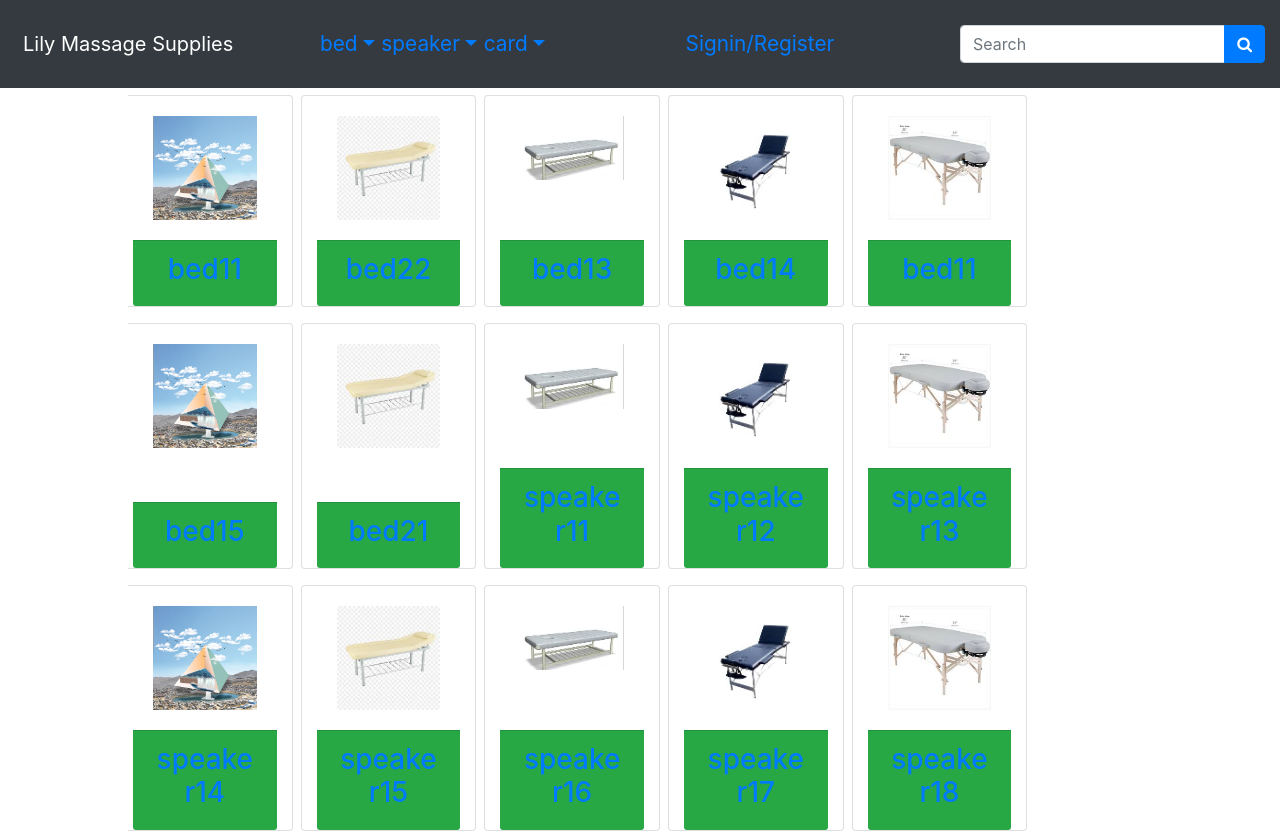
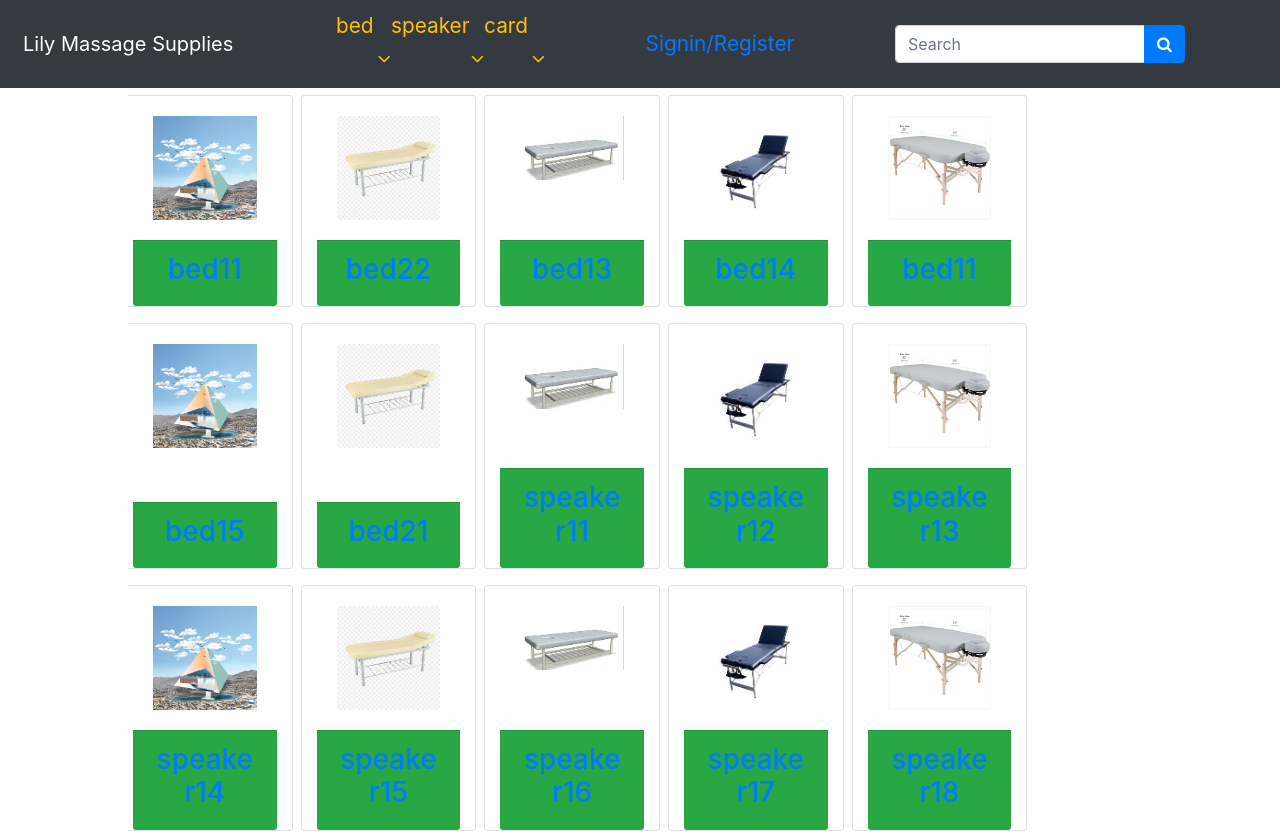
Before and after one commit to huazhou2/ecomm, a React (Create React App) app in the folder client/: page / in a window 1280 px wide. Shown: the top 833 px of the page. Built offline with nearby package versions, Linux system fonts and the light colour scheme.

Commit message:
fixed more css

```diff
--- a/client/src/components/header.jsx
+++ b/client/src/components/header.jsx
@@ -43,17 +43,19 @@ class Header extends Component {
   topright_menu() {
     const {isAuthenticated, user} = this.props.auth;
     return (
-      <ul className="navbar-nav">
+      <ul className="navbar-nav d-flex justify-content-center">
         <li className="nav-item dropdown" key="navall">
           {isAuthenticated ? (
             <a
               href="/"
-              className="dropdown-toggle"
               data-toggle="dropdown"
               role="button"
               aria-haspopup="true"
               aria-expanded="false">
-              {user.name}
+       <img src={user.avatar} alt={user.name} title={user.name}
+                        className="rounded-circle"
+			style={{ width: '25px', marginRight: '5px'}}/>
+		 <i className='fa fa-angle-down py-2 float-right d-block'/>
             </a>
           ) : (
             <a
@@ -86,9 +88,9 @@ class Header extends Component {
     return (
       <div style={{fontSize: '1.3em'}}>
         <nav className="navbar navbar-expand-sm navbar-light bg-dark fixed-top px-0">
-          <div className="col-lg-3 col-md-6 my-sm-3 d-flex flex-row justify-content-between">
+          <div className="col-sm-4 col-lg-3 col-md-6 my-sm-3 d-flex flex-row justify-content-between ml-0">
             {this.props.location.pathname !== '/' && (
-              <span className="d-block d-md-none ml-0" onClick={this.goBack}>
+              <span className="d-block d-md-none" onClick={this.goBack}>
                 {' '}
                 <i className="fa fa-arrow-left fa-2x " />
               </span>
@@ -108,35 +110,36 @@ class Header extends Component {
             </button>
           </div>
 
-          <div className="collapse navbar-collapse  d-md-block" id="storemenu">
-            <ul className="navbar-nav col-lg-3 col-md-6 d-flex justify-content-between align-items-stretch">
+          <div className="collapse navbar-collapse hide d-md-block" id="storemenu">
+            <ul className="navbar-nav col-lg-3 col-md-6 d-flex justify-content-between align-items-stretch pl-3" >
               {this.getGroup1().map((item, i) => (
                 <li className="nav-item dropdown" key={i}>
                   <a
                     href="/"
-                    className="dropdown-toggle"
+                    className="d-block text-warning"
                     data-toggle="dropdown"
                     role="button"
                     aria-haspopup="true"
                     aria-expanded="false">
-                    {item}
+		    {item}
+	    <i className='fa fa-angle-down py-2  pl-2 float-right d-block'/>
                   </a>
-                  <ul className="dropdown-menu">
+                  <ul className="dropdown-menu bg-secondary">
                     {this.getGroup2(item).map((item2, j) => (
                       <li
                         key={j}
-                        className="nav-item"
+			className="nav-item"
                         data-toggle="collapse"
                         data-target=".navbar-collapse.show">
-                        <Link to={`/groups/${item2}`}> {item2}</Link>
+			<Link to={`/groups/${item2}`}> <span className='text-warning'> {item2}</span></Link>
                       </li>
                     ))}
                   </ul>
                 </li>
               ))}
             </ul>
-            <div className="mx-sm-auto">{this.topright_menu()}</div>
-            <div className="input-group col-lg-4 pl-0">
+            <div className="col-sm-4">{this.topright_menu()}</div>
+            <div className="input-group col-sm-4">
               <input
                 className="form-control"
                 type="search"
--- a/client/src/components/main.jsx
+++ b/client/src/components/main.jsx
@@ -8,7 +8,7 @@ class Main extends Component {
     const contents = [];
     var content = [];
     data.forEach((item, i) => {
-      content.push({link:'/static/' + item.linkimg,name: item.item});
+      content.push({link:'/static/' + item.linkimg,name: item.name});
       if (i > 1 && i % col_num === col_num - 1) {
         contents.push(content);
         content = [];
--- a/client/src/components/product.jsx
+++ b/client/src/components/product.jsx
@@ -22,7 +22,7 @@ class Product extends Component {
                   id="full_img"
                   className="img-fluid"
                   src={`/static/${item.linkimg}`}
-                  alt={item.item}
+                  alt={item.name}
                 />
               </div>
             ))}
--- a/client/src/components/routes.jsx
+++ b/client/src/components/routes.jsx
@@ -37,7 +37,7 @@ class Routes extends Component {
               render={({match}) => (
                 <Product
                   match={match}
-                  data={data.filter(item => item.item === match.params.id1)}
+                  data={data.filter(item => item.name === match.params.id1)}
                 />
               )}
             />
```
Also changed, not shown: client/src/data/mass_back.json (added, +1 -0 lines), client/src/data/massagedata.json (+1 -1 lines), client/src/data/massagedata.csv, 1 other file (tests, documents, lock files or other folders).
